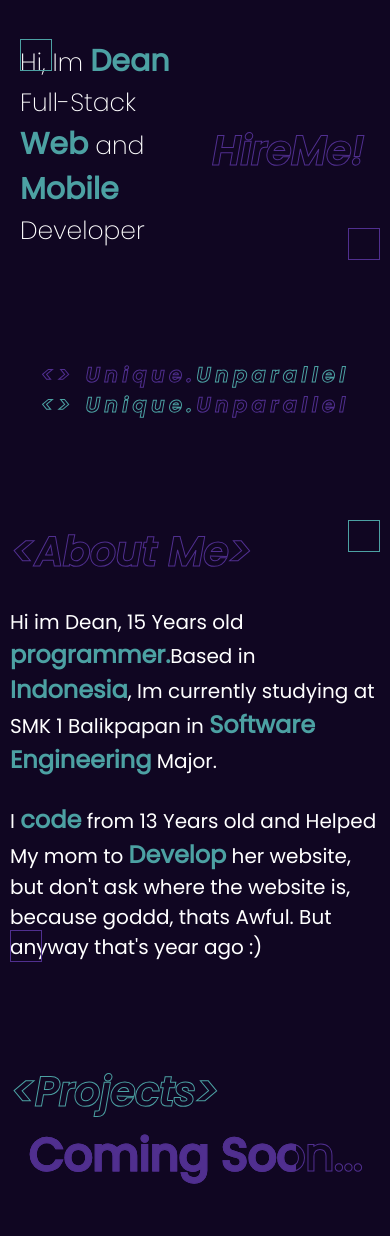
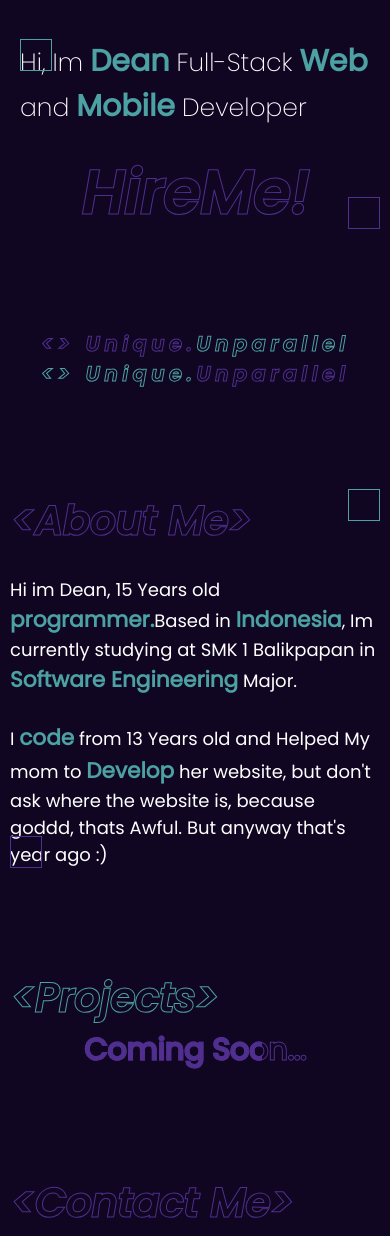
Before and after one commit to islamay/islamay.github.io, a plain HTML site: page index.html in a window 390 px wide. Shown: the part 71-1307 px from the top of the page. Drawn offline with Linux system fonts and the light colour scheme.

Commit message:
Resize <p> in About Section to become smaller

```diff
--- a/styles/home.page.css
+++ b/styles/home.page.css
@@ -451,10 +451,14 @@ section div .title {
         padding: 100px 10px;
     }
 
-    .intro-container {}
+    .intro-container {
+        flex-direction: column;
+    }
 
     .intro-text {
+        display: block;
         font-size: 25px;
+        width: calc(100vw - 20px);
     }
 
     .intro-text strong {
@@ -462,7 +466,7 @@ section div .title {
     }
 
     #hire-me-button-text {
-        font-size: 40px;
+        font-size: 60px;
     }
 
     .unique-text h1 {
@@ -475,12 +479,12 @@ section div .title {
 
     .about-section p {
         width: 100%;
-        font-size: 20px;
+        font-size: 18px;
         word-wrap: break-word;
     }
 
     .projects-section ul li h1 {
-        font-size: 45px;
+        font-size: 30px;
     }
 
     #contactForm {
@@ -488,10 +492,12 @@ section div .title {
     }
 
     .form-input {
-        font-size: 25px;
+        border-radius: 5px;
+        font-size: 20px;
     }
 
     #contactForm button {
-        font-size: 25px;
+        border-radius: 5px;
+        font-size: 20px;
     }
 }
```
